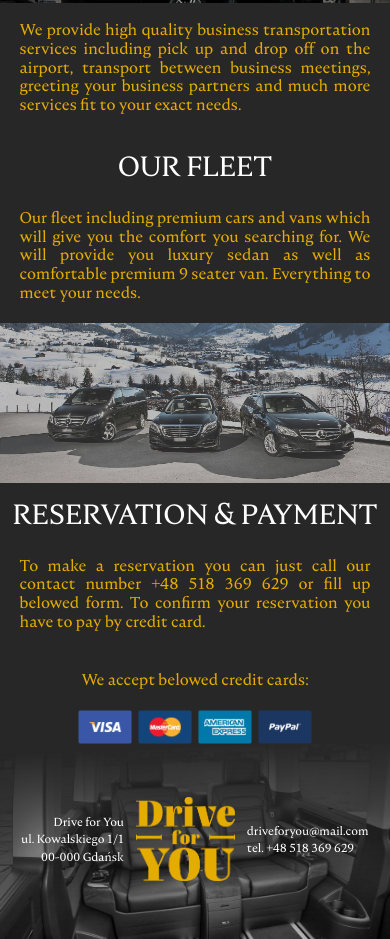
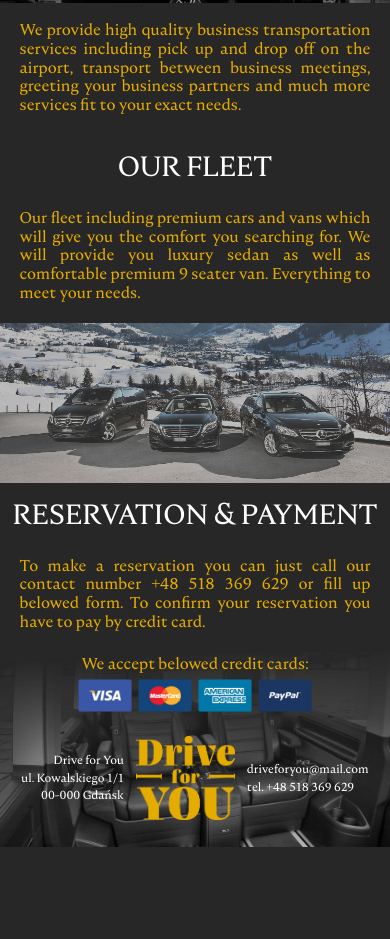
Before and after one commit to arturrymsza/driveforyou, a website: page index.html in a window 390 px wide. Shown: the part 3175-4114 px from the top of the page. After the commit the page ends 4022 px from the top, so only its background shows below. Drawn offline with Linux system fonts and the light colour scheme.

Commit message:
Change position of credit cards section

```diff
--- a/index.html
+++ b/index.html
@@ -158,12 +158,13 @@
 			<div class="description container">
 				<h4>To make a reservation you can just call our contact number +48 518 369 629 or fill up belowed form. To confirm your reservation you have to pay by credit card.</h4>
 			</div>
+		</div>
+		<footer id="contact">
 			<div class="card container">
 				<h4>We accept belowed credit cards:</h4>
 				<img src="img/karty.png">
 			</div>
-		</div>
-		<footer id="contact">
+			<div class="contact">
 				<div>
 					<h3 class="address">
 						Drive for You<br>
@@ -185,6 +186,7 @@
 
 					</div>
 				</div>
+			</div>
 		</footer>
 		<script type="text/javascript" src="js/script.js"></script>
 	</body>
--- a/sass/style.scss
+++ b/sass/style.scss
@@ -53,7 +53,6 @@ header {
 
 		#checkbox1 {
 			display: none;
-
 		}
 
 
@@ -111,6 +110,9 @@ header {
 
 			#checkbox1:checked + label .demo {
 				height: 200px;
+				background-image: url('../img/menu_background.png');
+				background-size: cover;
+				background-repeat: repeat-x;
 			}
 		}
 	}
@@ -460,6 +462,21 @@ header {
 	.description {
 		text-align: justify;
 	}
+}
+
+footer {
+	display: flex;
+	flex-direction: column;
+	justify-content: space-around;
+	align-items: center;
+	height: 30vw;
+	background-image: url('../img/multivan_seat.png');
+	background-size: 100vw;
+	background-position: cover;
+
+	@media (max-width: 900px) {
+		height: 50vw;
+		}
 
 	.card {
 		display: flex;
@@ -474,22 +491,30 @@ header {
 				width: 60vw;
 			}
 		}
+
+		h4 {
+			font-size: 1.7vw;
+			color: $yellow;
+			padding: 1vw 0;
+			text-align: justify;
+			line-height: 120%;
+
+			@media (max-width: 900px) {
+				font-size: 4vw;
+			}
 		}
 	}
 
-footer {
+	.contact {
 		display: flex;
 		flex-direction: row;
 		justify-content: center;
 		align-items: center;
 		text-align: center;
-	height: 30vw;
-	background-image: url('../img/multivan_seat.png');
-	background-size: 100vw;
-	background-position: cover;
+		height: 20vw;
 
 		@media (max-width: 900px) {
-			height: 50vw;
+				height: 40vw;
 			}
 
 		img {
@@ -519,3 +544,4 @@ footer {
 			text-align: left;
 		}
 	}
+}
```
Also changed, not shown: css/style.css. Lines whose indentation alone changed are shown as unchanged.
